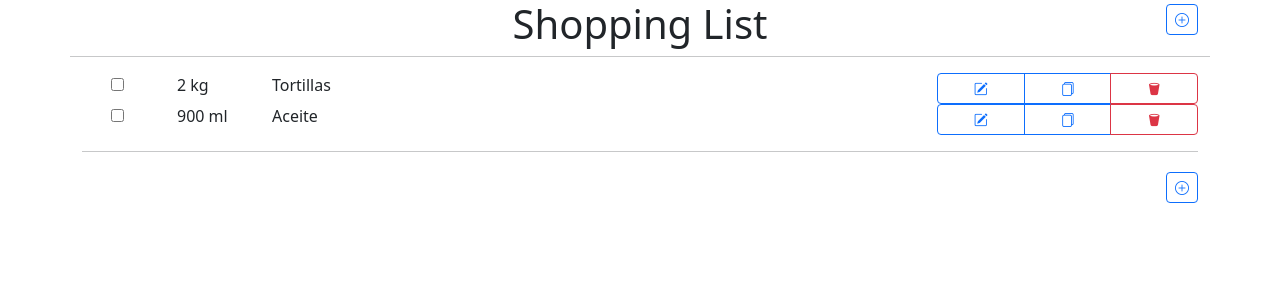
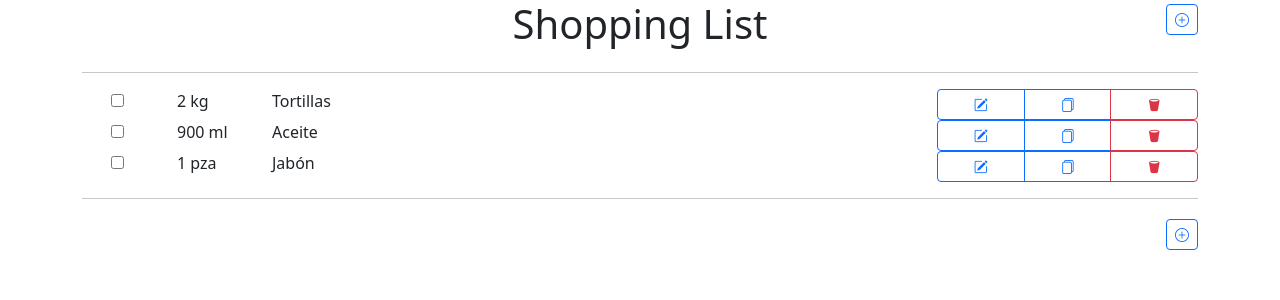
Before and after one commit to Zelodyx/shoppinglist, a React (Vite) app: page / in a window 1280 px wide. Shown: the top 300 px of the page. Built offline with nearby package versions, Linux system fonts and the light colour scheme.

Commit message:
Optimizacion de codigo en la variable de estado y listado

```diff
--- a/package.json
+++ b/package.json
@@ -10,7 +10,8 @@
   },
   "dependencies": {
     "react": "^18.2.0",
-    "react-dom": "^18.2.0"
+    "react-dom": "^18.2.0",
+    "sweetalert2": "^11.7.3"
   },
   "devDependencies": {
     "@types/react": "^18.0.28",
--- a/src/App.jsx
+++ b/src/App.jsx
@@ -1,4 +1,7 @@
 import { useState } from "react"
+import ListItem from "./Components/ListItem";
+import NewListItemButtom from "./Components/NewListItemButton";
+import Swal from "sweetalert2";
 
 function App() {
   const [listItems, setListItems] = useState([
@@ -16,7 +19,19 @@ function App() {
       unit:"ml",
       checked:false
     },
+    {
+      id:"3",
+      name:"Jabón",
+      quantity:"1",
+      unit:"pza",
+      checked:false
+    },
   ]);
+
+  const handleNewListItemButtom = () =>{
+    Swal.fire('Any fool can use a computer')
+  }
+
   const handleCheckboxChange = (e) =>{
     const newList = listItems.map(item => {
       if(item.id === e.target.name){
@@ -25,7 +40,7 @@ function App() {
       return item
     })
     setListItems(newList);
-  }
+  };
 
 return(
   <div className="container text-center">
@@ -35,79 +50,26 @@ return(
        <h1>Shopping List</h1>
       </div>
        <div className="col-2 text-end">
-          <button type="button" className="btn btn-outline-primary btn-sm mt-1">
-            <i className="bi bi-plus-circle"></i>
-          </button>
+          <NewListItemButtom handleButtom={handleNewListItemButtom} />
        </div>
+    </div>
     <hr />
-    </div>
-    <div className="row">
-      <div className="col-1">
-        <input
-        name={listItems[0].id}
-        type="checkbox"
-        onChange={(e)=>handleCheckboxChange(e)}
-        checked={listItems[0].checked}
+    {
+      listItems.map((listItem)=>(
+        <ListItem
+        id={listItem.id}
+        name={listItem.name}
+        quantity={listItem.quantity}
+        unit={listItem.unit}
+        checked={listItem.checked}
+        handleCheckboxChange={handleCheckboxChange}
         />
-      </div>
-      <div className="col text-start">
-        {listItems[0].checked ?
-        <s>{`${listItems[0].quantity} ${listItems[0].unit}`}</s> :
-         `${listItems[0].quantity} ${listItems[0].unit}`}
-      </div>
-      <div className="col-5 col-md-7 text-start"
-        style={{textDecoration: listItems[0].checked && "line-through"}}>
-          {
-            `${listItems[0].name}`
-          }
-      </div>
-      <div className="col-4 col-md-3 btn-group btn-group-sm text-end" role="group">
-      <button className="btn btn-outline-primary">
-          <i className="bi bi-pencil-square"></i>
-        </button>
-        <button className="btn btn-outline-primary">
-          <i className="bi bi-files"></i>
-        </button>
-        <button className="btn btn-outline-danger">
-          <i className="bi bi-trash2-fill"></i>
-        </button>
-      </div>
-    </div>
-    <div className="row">
-      <div className="col-1">
-        <input
-        name={listItems[1].id}
-        type="checkbox"
-        onChange={(e)=>handleCheckboxChange(e)}
-        checked={listItems[1].checked}        />
-      </div>
-      <div className="col text-start">
-      {listItems[1].checked ?
-      <s>{`${listItems[1].quantity} ${listItems[1].unit}`}</s> :
-      `${listItems[1].quantity} ${listItems[1].unit}`}
-      </div>
-      <div className="col-5 col-md-7 text-start" style={{textDecoration: listItems[1].checked && "line-through"}}
-      >
-        {listItems[1].name}
-      </div>
-      <div className="col-4 col-md-3 btn-group btn-group-sm text-end" role="group">
-        <button className="btn btn-outline-primary">
-          <i className="bi bi-pencil-square"></i>
-        </button>
-        <button className="btn btn-outline-primary">
-          <i className="bi bi-files"></i>
-        </button>
-        <button className="btn btn-outline-danger">
-          <i className="bi bi-trash2-fill"></i>
-        </button>
-      </div>
-    </div>
+      ))
+    }
     <hr />
     <div className="row">
       <div className="col text-end">
-      <button type="button" className="btn btn-outline-primary btn-sm mt-1">
-        <i className="bi bi-plus-circle"></i>
-      </button>
+      <NewListItemButtom handleButtom={handleNewListItemButtom} />
       </div>
     </div>
   </div>
--- /dev/null
+++ b/src/Components/ListItem.jsx
@@ -0,0 +1,45 @@
+const ListItem = ({
+      id,
+      name,
+      quantity,
+      unit,
+      checked,
+      handleCheckboxChange
+}) => {
+    return(
+        <div className="row">
+          <div className="col-1">
+            <input
+            name={id}
+            type="checkbox"
+            onChange={(e)=>handleCheckboxChange(e)}
+            checked={checked}
+            />
+          </div>
+          <div className="col text-start">
+            {checked ?
+            <s>{`${quantity} ${unit}`}</s> :
+             `${quantity} ${unit}`}
+          </div>
+          <div className="col-5 col-md-7 text-start"
+            style={{textDecoration: checked && "line-through"}}>
+              {
+                `${name}`
+              }
+          </div>
+          <div className="col-4 col-md-3 btn-group btn-group-sm text-end" role="group">
+          <button className="btn btn-outline-primary">
+              <i className="bi bi-pencil-square"></i>
+            </button>
+            <button className="btn btn-outline-primary">
+              <i className="bi bi-files"></i>
+            </button>
+            <button className="btn btn-outline-danger">
+              <i className="bi bi-trash2-fill"></i>
+            </button>
+          </div>
+        </div>
+    )
+}
+
+export default ListItem
--- /dev/null
+++ b/src/Components/NewListItemButton.jsx
@@ -0,0 +1,12 @@
+const NewListItemButtom = ({handleButtom}) =>{
+    return(
+        <button
+            type="button"
+            className="btn btn-outline-primary btn-sm mt-1"
+            onClick={handleButtom}>
+            <i className="bi bi-plus-circle"></i>
+        </button>
+    )
+}
+
+export default NewListItemButtom
```
Also changed, not shown: 1 other file (tests, documents, lock files or other folders).
